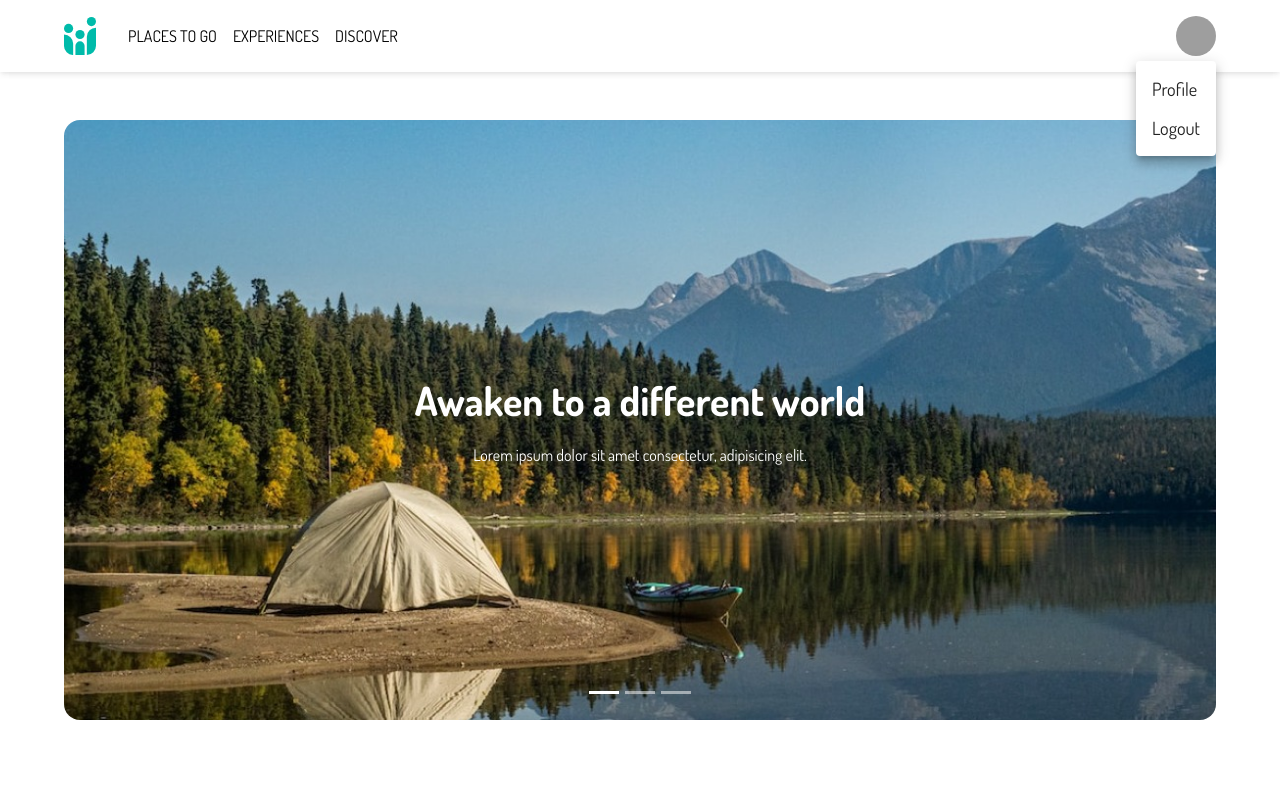
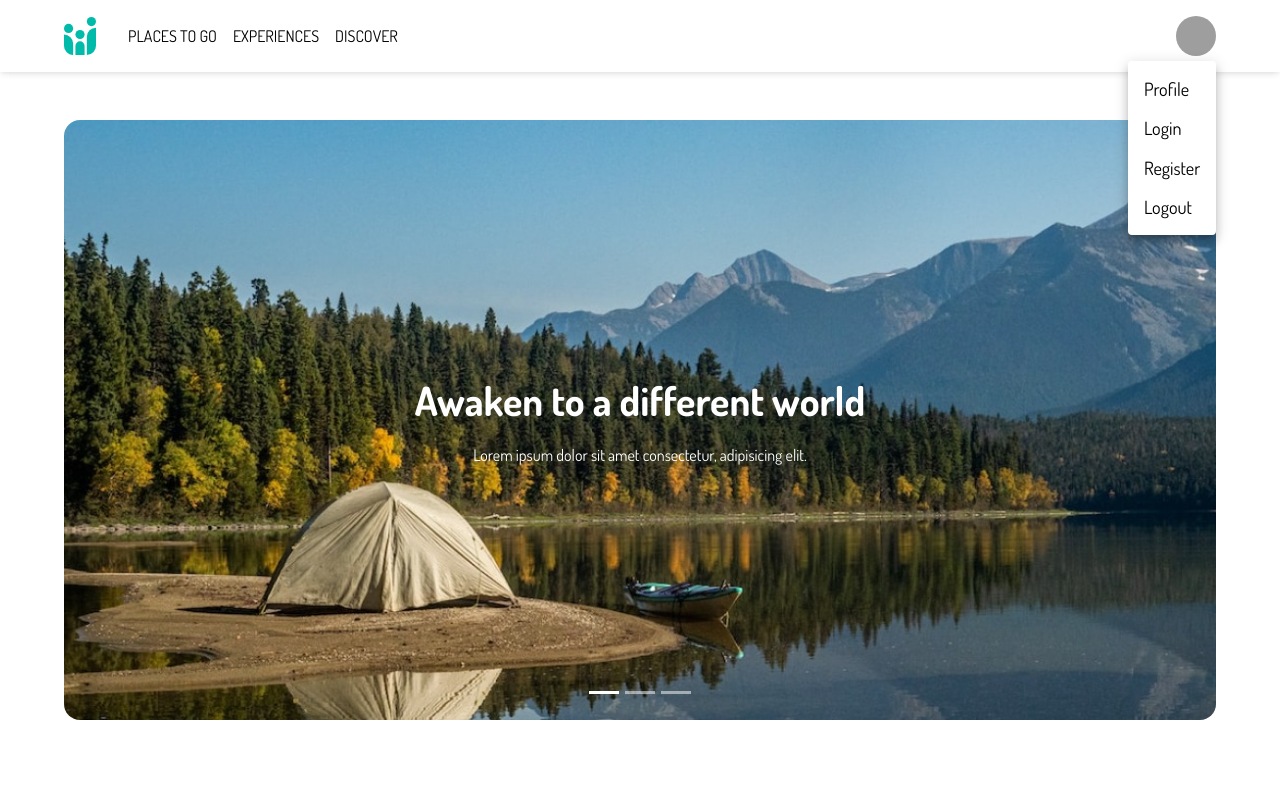
Before and after one commit to 0xosamaa/where-to-go-website-client, a React (Vite) app: page / in a window 1280 px wide. Both pictures are taken after a click on the button 1196 px from the left and 36 px from the top of the page. Shown: the top 800 px of the page. Built offline with nearby package versions, Linux system fonts and the light colour scheme; grey boxes are pictures that could not be loaded.

Commit message:
added links for easy navigation

```diff
--- a/src/Components/Navbar/Navbar.jsx
+++ b/src/Components/Navbar/Navbar.jsx
@@ -96,7 +96,12 @@ import Tooltip from '@mui/material/Tooltip';
 import MenuItem from '@mui/material/MenuItem';
 
 const pages = ['Places to go', 'Experiences', 'Discover'];
-const settings = ['Profile', 'Logout'];
+const settings = [
+    { name: 'Profile', path: '/profile' },
+    { name: 'Login', path: '/login' },
+    { name: 'Register', path: '/register' },
+    { name: 'Logout', path: '/logout' },
+];
 
 function Navbar() {
     const [anchorElNav, setAnchorElNav] = React.useState(null);
@@ -232,14 +237,16 @@ function Navbar() {
                             onClose={handleCloseUserMenu}
                         >
                             {settings.map((setting) => (
+                                <Link to={setting.path}>
                                     <MenuItem
-                                    key={setting}
+                                        key={setting.name}
                                         onClick={handleCloseUserMenu}
                                     >
                                         <Typography textAlign="center">
-                                        {setting}
+                                            {setting.name}
                                         </Typography>
                                     </MenuItem>
+                                </Link>
                             ))}
                         </Menu>
                     </Box>
--- a/src/Pages/Home/Home.css
+++ b/src/Pages/Home/Home.css
@@ -12,11 +12,12 @@
 }
 
 a {
-    color: #00bbaa;
+    color: black;
     text-decoration: none;
 }
 
 .top-rated a {
+    color: #00bbaa;
     text-shadow: 2px 2px 8px rgba(0, 0, 0, 0.2);
 }
 
```
Lines whose indentation alone changed are shown as unchanged.
